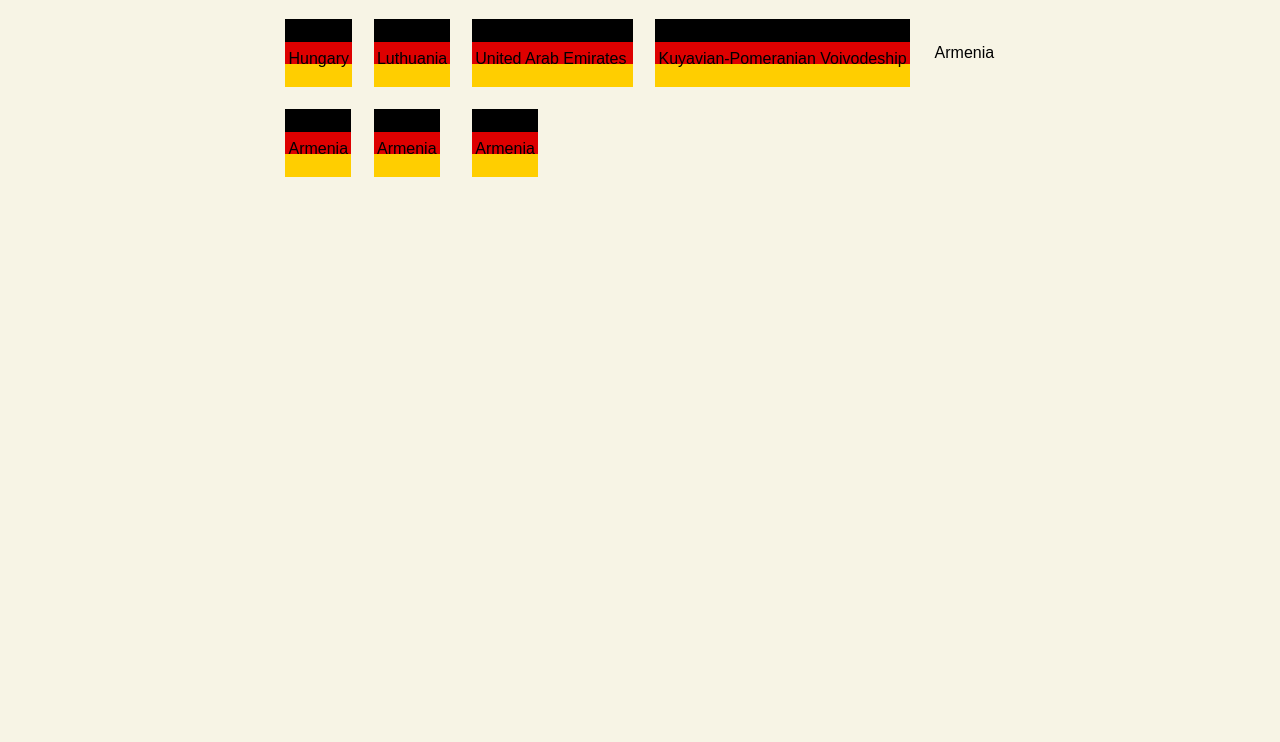
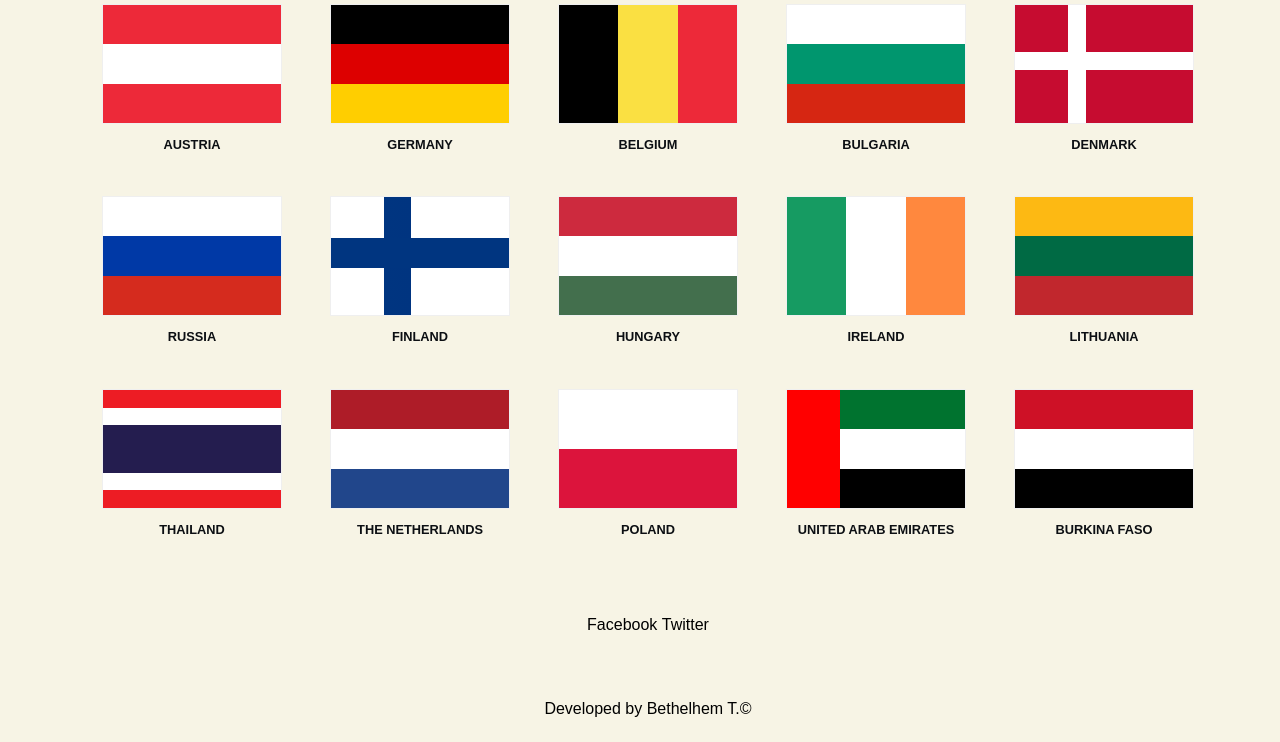
Before and after one commit to betziii/personalweb-by-Beti, a plain HTML site: page 3.html in a window 1280 px wide. Shown: the part 220-962 px from the top of the page. Before the commit the page ends 800 px from the top, so only its background shows below. Drawn offline with Linux system fonts and the light colour scheme.

Commit message:
edition of flags

```diff
--- a/3.html
+++ b/3.html
@@ -3,14 +3,9 @@
 <head>
     <meta charset="UTF-8">
     <meta name="viewport" content="width=device-width, initial-scale=1.0">
-<<<<<<< HEAD
-    <title>Flags</title>
-    <link rel="stylesheet" href="./asset/css/3.css">
-=======
     <title>Bethelhem/Flags</title>
     <link rel="stylesheet" href="./asset/css/3style.css">
     <link rel="icon" href="http://gsia.sums.ac.ir/Images/UserFiles/1/image/CV%20and%20Cover%20Letter/curriculum-vitae-SUMS.jpg" type="image">
->>>>>>> flag
 </head>
 <body>
     <header>
@@ -18,161 +13,83 @@
             <ul>
                 <li><a href="index.html">HOME</a></li>
                 <li><a href="contact.html">CONTACT</a></li>
-                <li><a href="gallery.html">GALLERY</a></li>
+                <li><a href="gallery2.html">GALLERY</a></li>
                 <li><a href="blog.html">BLOG</a></li>
+                <li><a href="myworks.html">MY WORK</a></li>
+
             </ul>
         </nav>
     </header>
-    <table id="flag" cellspacing=20px;>
-        <tr><td colspan="5"><h1>Flags</h1></td></tr>
-        <tr>
-            <td>
-                <table class="german">
-                    <tr>
-                        <td class="red"></td>
-                    </tr>
-                    <tr>
-                        <td class="white"></td>
-                    </tr>
-                    <tr>
-                        <td class="red"></td>
-                    </tr>
-                    <tr class="country"><td><p> Austrai</p></td></tr>
-                </table>
-            </td>
-            <td>
-                <table class="german">
-                    <tr>
-                        <td class="black"></td>
-                    </tr>
-                    <tr><td class="red"></td></tr>
-                    <tr><td class="yellow"></td></tr>
-                    <tr class="country"><td><p> German</p></td></tr>
-                </table>
-            </td>
-            <td>
-                <table class="german">
-                    <tr>
-                    <td class="green"></td>
-                    <td class="white"></td>
-                    <td class="orange"></td>
-                    </tr>
-                    <tr ><td colspan="3" class="country"><p>Ireland</p></td></tr>
-                </table>
-            </td>
-            <td>
-                <table class="german">
-                    <tr>
-                        <td class="white "></td>
-                        <td class="blue thinh"></td>
-                        <td class="white thinm"></td>
-                    </tr>
-                    <tr class="thin">
-                        <td class="blue "></td>
-                        <td class="blue thinh " ></td>
-                        <td class="blue thinm"></td>
-                    </tr>
-                    <tr>
-                        <td class="white "></td>
-                        <td class="blue thinh"></td>
-                        <td class="white thinm"></td>
-                    </tr>
-                    <tr class="country"><td><p> Finland</p></td></tr>
-                </table>
-            </td>
-            <td>
-                <table class="german">
-                    <tr>
-                        <td class="red "></td>
-                        <td class="white thinh"></td>
-                        <td class="red thinm"></td>
-                    </tr>
-                    <tr class="thin">
-                        <td class="white "></td>
-                        <td class="white thinh " ></td>
-                        <td class="white thinm"></td>
-                    </tr>
-                    <tr>
-                        <td class="red "></td>
-                        <td class="white thinh"></td>
-                        <td class="red thinm"></td>
-                    </tr>
-                    <tr class="country"><td><p> Denmark</p></td></tr>
+    <div class="container">
+        <h1>Flags</h1>
+        <ul>
+          <li>
+            <div class="flag austria"></div>
+            <h3>austria</h3>
+          </li>
+          <li><div class="flag german"></div>
+            <h3>Germany</h3>
+          </li>
+          <li>
+            <div class="flag belgium"></div>
+            <h3>belgium</h3>
+          </li>
+          <li>
+            <div class="flag bulgaria"></div>
+            <h3>bulgaria</h3>
+          </li>
+          <li>
+            <div class="flag denmark"></div>
+            <h3>denmark</h3>
+          </li>
+          <li>
+            <div class="flag russia"></div>
+            <h3>russia</h3>
+          </li>
+          <li>
+            <div class="flag finland"></div>
+            <h3>finland</h3>
+          </li>
+          <li>
+            <div class="flag hungary"></div>
+            <h3>hungary</h3>
+          </li>
+          <li>
+            <div class="flag ireland"></div>
+            <h3>ireland</h3>
+          </li>
+          <li>
+            <div class="flag lithuania"></div>
+            <h3>lithuania</h3>
+          </li>
+          <li>
+            <div class="flag thailand"></div>
+            <h3>thailand</h3>
+          </li>
+          <li>
+            <div class="flag netherlands"></div>
+            <h3>the netherlands</h3>
+          </li>
+          <li>
+            <div class="flag poland"></div>
+            <h3>poland</h3>
+          </li>
+          <li>
+            <div class="flag uae"></div>
+            <h3>United arab emirates</h3>
+          </li>
+          <li>
+            <div class="flag yemen"></div>
+            <h3>burkina faso</h3>
+          </li>
+          </ul>
+        </div>
+        <div class="foot">
+            <a href="" target="_blank" >Facebook</a>
+            <a href="" target="_blank" >Twitter</a>
+            </div>
+            <div class="foot"><p >Developed by Bethelhem T.&copy;</p></div>
 
-                </table>
-            </td>
-
-        </tr>
-        <tr>
-            <td>
-                <table class="german">
-                    <tr><td class="red"></td></tr>
-                    <tr><td class="white"></td></tr>
-                    <tr><td class="green"></td></tr>
-                    <tr class="country"><td><p> Hungary</p></td></tr>
-                </table>
-
-            </td>
-            <td>
-                <table class="german">
-                    <tr><td class="yellow"></td></tr>
-                    <tr><td class="green"></td></tr>
-                    <tr><td class="red"></td></tr>
-                    <tr class="country"><td><p> Luthuania</p></td></tr>
-                </table>
-            </td>
-            <td>
-                <table class="german">
-
-                    <tr><td rowspan="3" class="red span"></td>
-                        <td class="green"></td></tr>
-                    <tr><td class="white"></td></tr>
-                    <tr><td class="black"></td></tr>
-                    <tr class="country"><td><p> United Arab Emirates</p></td></tr>
-                </table>
-            </td>
-            <td>
-                <table class="german">
-                    <tr><td class="red"></td></tr>
-                    <tr><td class="white"></td></tr>
-                    <tr><td class="black"></td></tr>
-                    <tr class="country"><td><p>  Kuyavian-Pomeranian Voivodeship</p></td></tr>
-                </table>
-            </td>
-            <td>
-                <table class="algeria">
-                </table>
-                <table><tr class="country"><td><p> Armenia</p></td></tr></table>
-            </td>
-        </tr>
-            <td>
-                <table class="german">
-                    <tr><td class="white"></td></tr>
-                    <tr><td class="blue"></td></tr>
-                    <tr><td class="red"></td></tr>
-                    <tr class="country"><td><p> Armenia</p></td></tr>
-                </table>
-            </td>
-            <td>
-                <table class="german">
-                    <tr><td class="green"></td></tr>
-                    <tr><td class="white"></td></tr>
-                    <tr><td class="blue"></td></tr>
-                    <tr class="country"><td><p> Armenia</p></td></tr>
-                </table>
-            </td>
-            <td>
-                <table class="german">
-                    <tr><td class="red"></td></tr>
-                    <tr><td class="blue"></td></tr>
-                    <tr><td class="yellow"></td></tr>
-                    <tr class="country"><td><p> Armenia</p></td></tr>
-                </table>
-            </td>
-
-
-        </tr>
-    </table>
 
 </body>
 </html>
```
